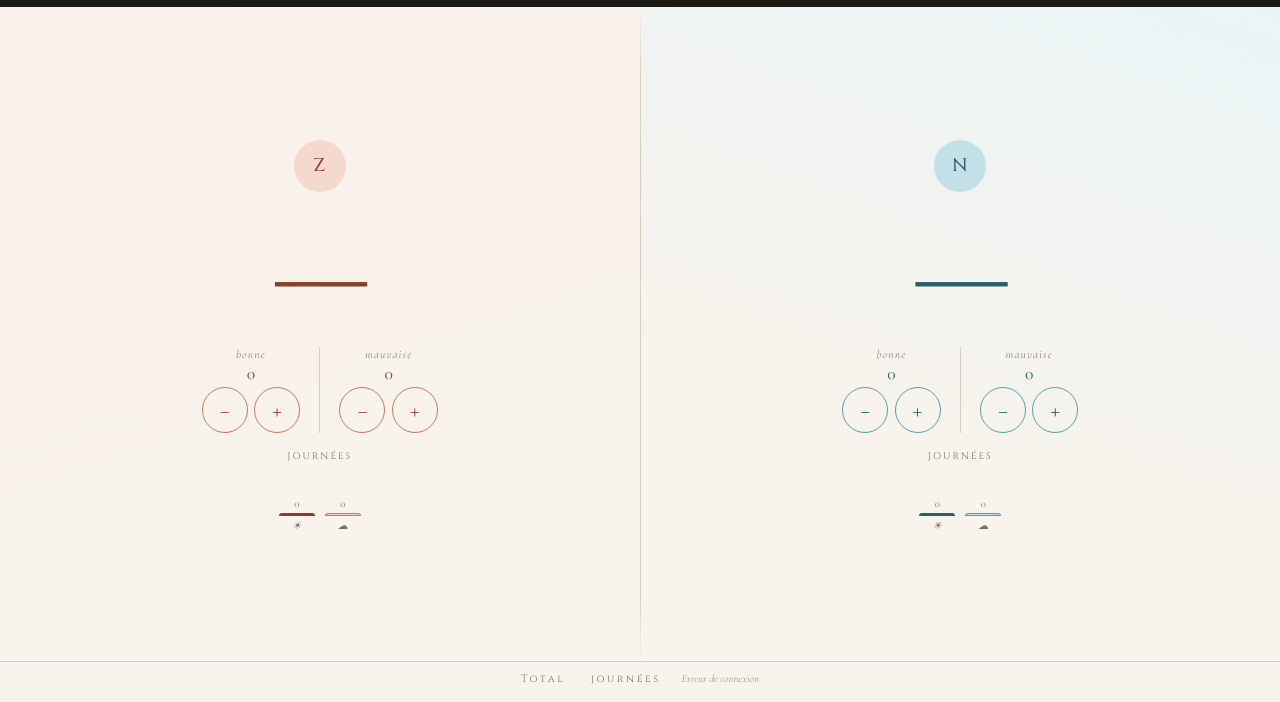
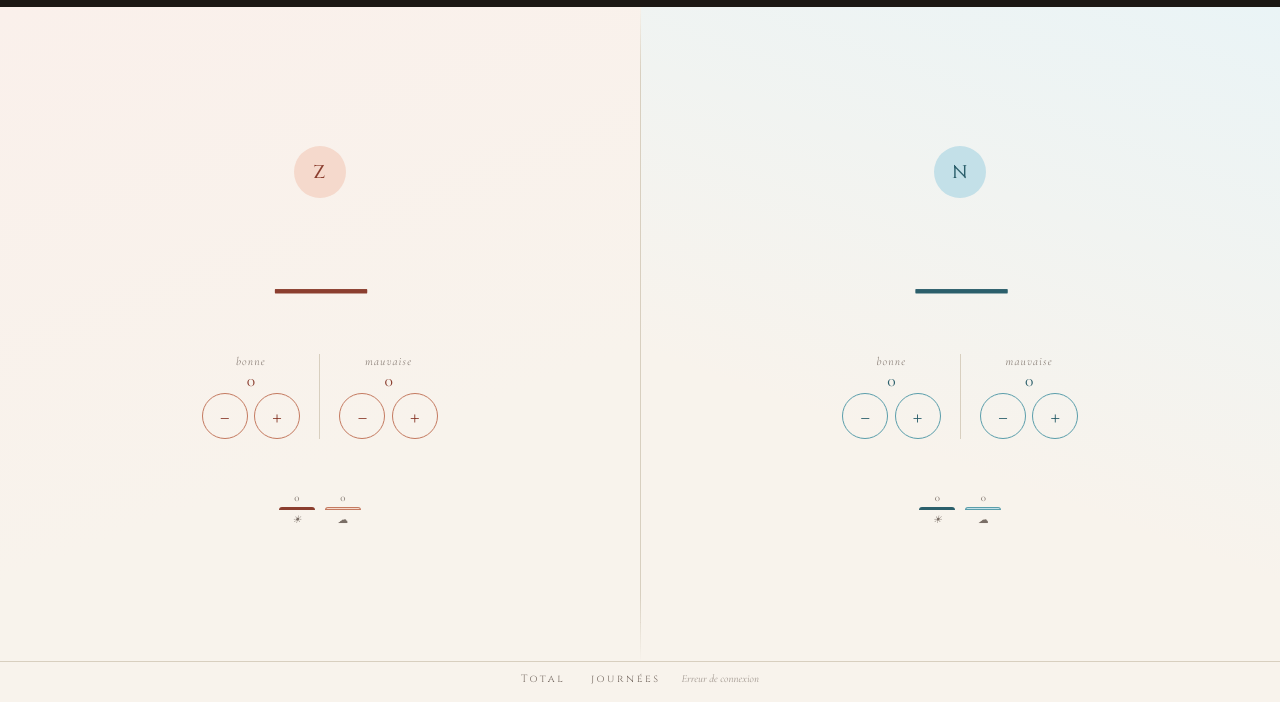
Before and after one commit to noedrion/BJ, a plain HTML site: page index.html in a window 1280 px wide. Shown: the part 98-800 px from the top of the page. Drawn offline with nearby package versions, Linux system fonts and the light colour scheme; no server answers.

Commit message:
Update index.html

```diff
--- a/index.html
+++ b/index.html
@@ -385,7 +385,7 @@
       </div>
 
       <div class="chart-wrap">
-        <div class="chart-title">journées</div>
+        <div class="chart-title"></div>
         <div class="chart">
           <div class="bar-group">
             <div class="bar-val" id="bv-zg">0</div>
@@ -429,7 +429,7 @@
       </div>
 
       <div class="chart-wrap">
-        <div class="chart-title">journées</div>
+        <div class="chart-title"></div>
         <div class="chart">
           <div class="bar-group">
             <div class="bar-val" id="bv-ng">0</div>
```
